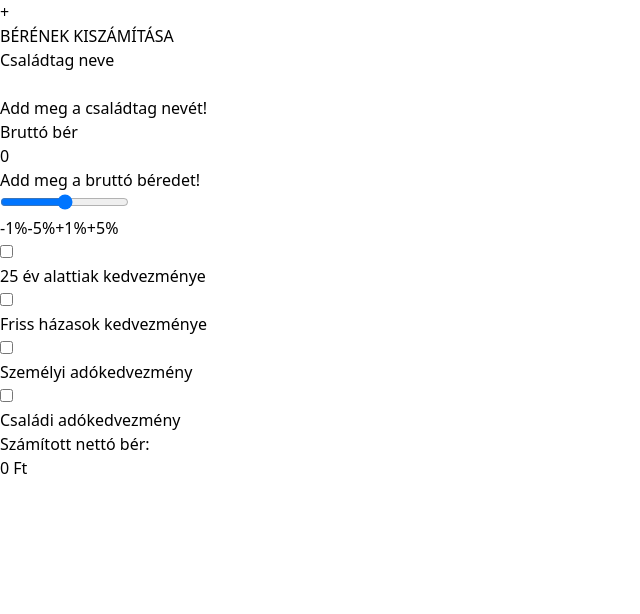
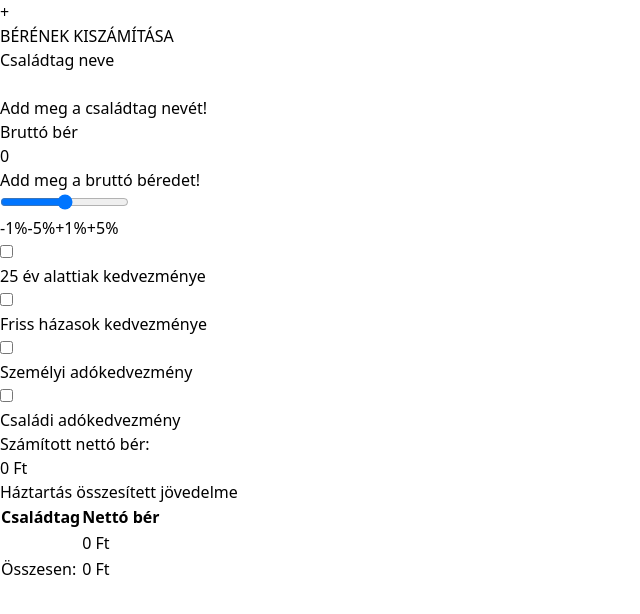
Before and after one commit to balazsfs/berkalkulator_react, a React (Vite) app: page / in a window 1280 px wide. Shown: the top 614 px of the page, without its empty margins (0-640 px from the left). Built offline with nearby package versions, Linux system fonts and the light colour scheme.

Commit message:
add salaryList component

```diff
--- a/src/App.jsx
+++ b/src/App.jsx
@@ -2,6 +2,7 @@ import { useState } from "react"
 import SingleSalaryCalculator from "./components/SingleSalaryCalculator"
 import {TotalSalaryContext} from "./contexts/TotalSalaryContext"
 import Tabs from "./components/Tabs"
+import SalaryList from "./components/SalaryList";
 
 
 function App() {
@@ -48,15 +49,15 @@ function App() {
   return (
     <>
       <TotalSalaryContext.Provider value={[totalSalary,setTotalSalary]}>
-        <div>
-        <Tabs createNewTab={createNewTab} setCurrentIndex={setCurrentIndex} currentIndex={currentIndex} totalSalary={totalSalary}/>
-          <div className="grid grid-cols-2 gap-5 px-5">
-            <SingleSalaryCalculator currentIndex={currentIndex}/>
-            <div className="container bg-slate-200 rounded-xl">
-
+        <div className="grid content-center">
+          <div className="w-full">
+          <Tabs createNewTab={createNewTab} setCurrentIndex={setCurrentIndex} currentIndex={currentIndex} totalSalary={totalSalary}/>
+            <div className="grid xl:grid-cols-2 lg:grid-cols-1 gap-5 px-5 w-2/4">
+              <SingleSalaryCalculator currentIndex={currentIndex}/>
+              <SalaryList/>
             </div>
-        </div>
-    </div>
+            </div>
+          </div>
       </TotalSalaryContext.Provider>
     </>
   )
--- /dev/null
+++ b/src/components/SalaryList.jsx
@@ -0,0 +1,47 @@
+import { useContext } from "react"
+import { TotalSalaryContext } from "../contexts/TotalSalaryContext"
+
+const SalaryList = () => {
+    const [totalSalary,setTotalSalary] = useContext(TotalSalaryContext);
+
+    const sum = totalSalary.reduce((accumulator, elem) => {
+        return elem.discount > elem.salary * 0.335
+            ? accumulator + Math.round(elem.salary) + elem.plusFromMarriage + elem.plusFromChildren
+            : accumulator + Math.round(elem.salary - (elem.salary * 0.335) + elem.discount) + elem.plusFromMarriage + elem.plusFromChildren;
+    }, 0);
+
+
+    return (
+        <div className="container bg-slate-200 rounded-xl">
+            <div className="text-center pt-10 pb-5 font-bold text-xl">
+                Háztartás összesített jövedelme
+            </div>
+            <div className="px-10">
+            <table className="w-full bg-white">
+                <thead className="">
+                    <tr>
+                        <th className="text-left p-1 border font-bold text-sm">Családtag</th>
+                        <th className="text-left p-1 border font-bold text-sm">Nettó bér</th>
+                    </tr>
+                </thead>
+                <tbody className="">
+                {
+                    totalSalary.map((elem, index) => (
+                            <tr key={`row-${index}`}>
+                                <td className="text-left border">{elem.name}</td>
+                                <td className="text-left border">{elem.discount > elem.salary*0.335 ? Math.round(elem.salary)+elem.plusFromMarriage+elem.plusFromChildren : Math.round(elem.salary-(elem.salary*0.335)+elem.discount)+elem.plusFromMarriage+elem.plusFromChildren } Ft</td>
+                            </tr>
+                        ))
+                    }
+                    <tr className="">
+                        <td className="text-left border">Összesen:</td>
+                        <td className="text-left border">{sum} Ft</td>
+                    </tr>
+                </tbody>
+                </table>
+            </div>
+        </div>
+    )
+}
+
+export default SalaryList
```
